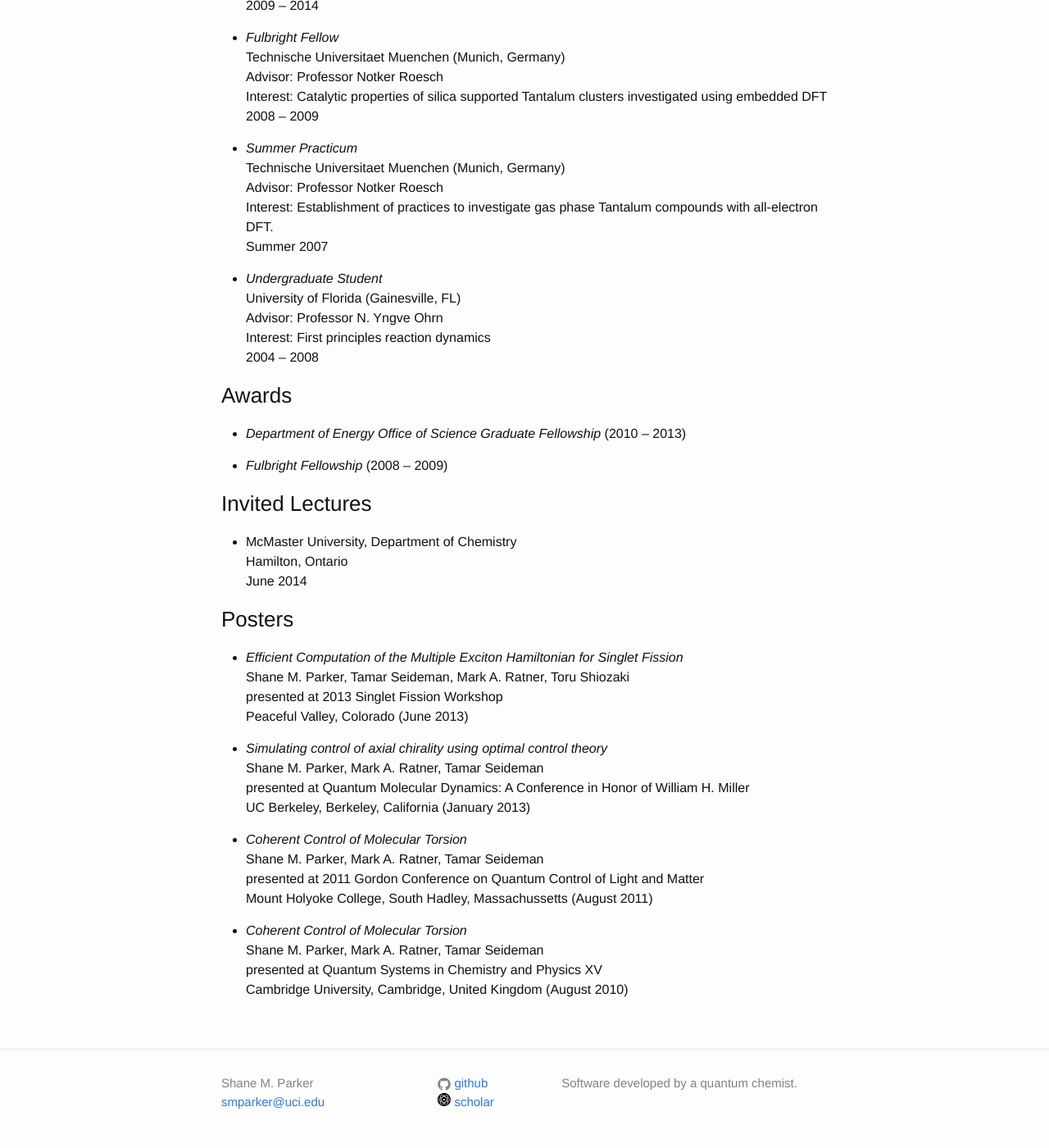
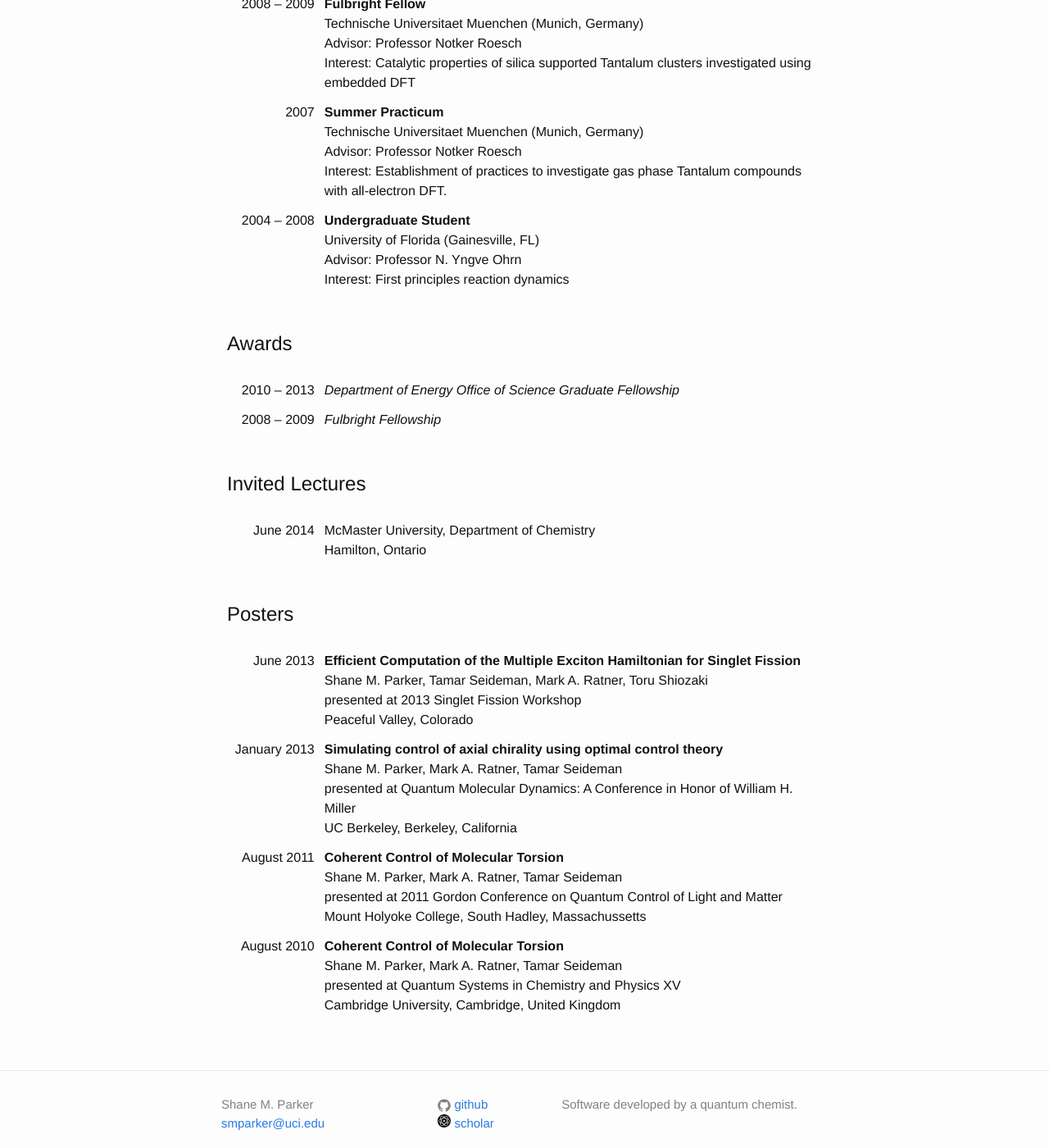
Before and after one commit to smparker/smparker.github.io, a Jekyll site: the page built from 2_vita.md, in a window 1280 px wide and 1400 px high, scrolled down 589 px. Shown: the whole window at 82% size. Built offline with Jekyll 4.4.1, drawn with Linux system fonts in a browser that asks for light colours; some of the changed text lies outside the part shown.

Commit message:
using html table to organize vita. much nicer.

```diff
--- a/2_vita.md
+++ b/2_vita.md
@@ -4,32 +4,57 @@ title:  "vita"
 date:   2015-01-11 15:19:00
 categories: cv
 ---
-### Positions
+<table cellpadding="5">
+  <tr>
+    <td span="2"><h1>Positions</h1></td>
+  </tr>
 {% for position in site.data.positions %}
-- _{{position.title}}_ <br>
-  {{position.institution}} ({{position.location}}) <br>
-  Advisor: {{position.advisor}} <br>
-  Interest: {{position.interest}} <br>
-  {{position.time}}
+  <tr>
+    <td valign="top" style="white-space: nowrap;" align="right"> {{position.time}} </td>
+    <td>
+      <b> {{position.title}} </b> <br>
+      {{position.institution}} ({{position.location}}) <br>
+      Advisor: {{position.advisor}} <br>
+      Interest: {{position.interest}} <br>
+    </td>
+  </tr>
 {% endfor %}
 
-### Awards
+  <tr>
+    <td span="2" valign="bottom"><h1><br>Awards</h1></td>
+  </tr>
 {% for award in site.data.awards %}
- - _{{award.name}}_ ({{award.year}})
+    <tr>
+      <td valign="top" style="white-space: nowrap;" align="right"> {{award.year}} </td>
+      <td><i> {{award.name}} </i></td>
+    </tr>
 {% endfor %}
 
-### Invited Lectures
+  <tr>
+    <td colspan="2" valign="bottom"><h1><br>Invited Lectures</h1></td>
+  </tr>
 {% for lecture in site.data.lectures %}
-  - {{lecture.institution}} <br>
-    {{lecture.location}} <br>
-    {{lecture.time}}
+    <tr>
+      <td valign="top" style="white-space: nowrap;" align="right"> {{lecture.time}} </td>
+      <td>
+        {{lecture.institution}} <br>
+        {{lecture.location}}
+      </td>
+    </tr>
 {% endfor %}
 
-### Posters
+  <tr>
+    <td colspan="2" valign="bottom"><h1><br>Posters</h1></td>
+  </tr>
 {% for poster in site.data.posters %}
-  - _{{poster.title}}_ <br>
-    {{poster.authors}} <br>
-    presented at {{poster.event}} <br>
-    {{poster.location}}
-    ({{poster.time}})
+    <tr>
+      <td valign="top" style="white-space: nowrap;" align="right"> {{poster.time}} </td>
+      <td>
+        <b>{{poster.title}}</b><br>
+        {{poster.authors}} <br>
+        presented at {{poster.event}} <br>
+        {{poster.location}}
+      </td>
+    </tr>
 {% endfor %}
+</table>
--- a/_data/awards.yml
+++ b/_data/awards.yml
@@ -1,5 +1,5 @@
 - name: Department of Energy Office of Science Graduate Fellowship
-  year: 2010 -- 2013
+  year: 2010 &ndash; 2013
 
 - name: Fulbright Fellowship
-  year: 2008 -- 2009
+  year: 2008 &ndash; 2009
```
Also changed, not shown: _data/positions.yml (+5 -5 lines).
